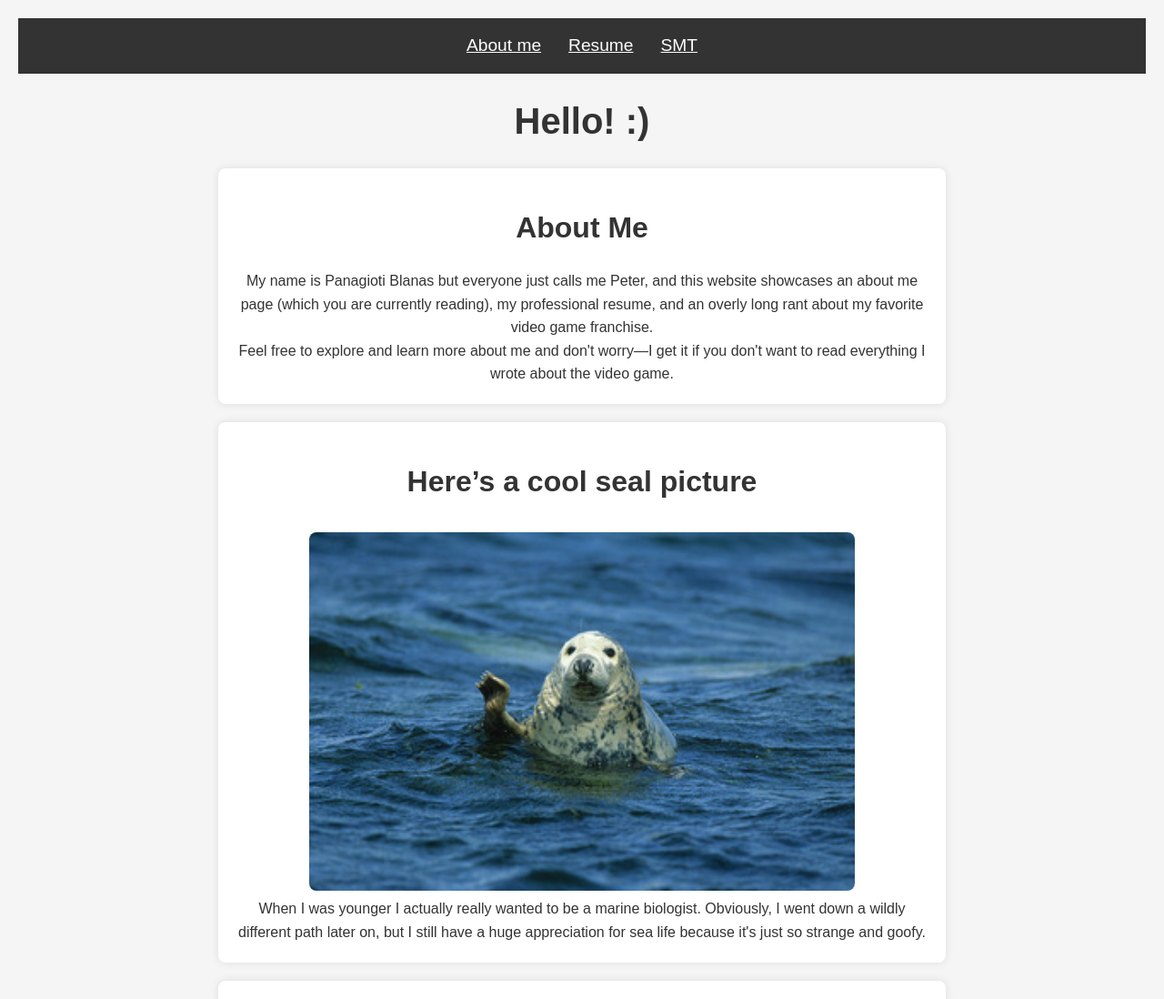
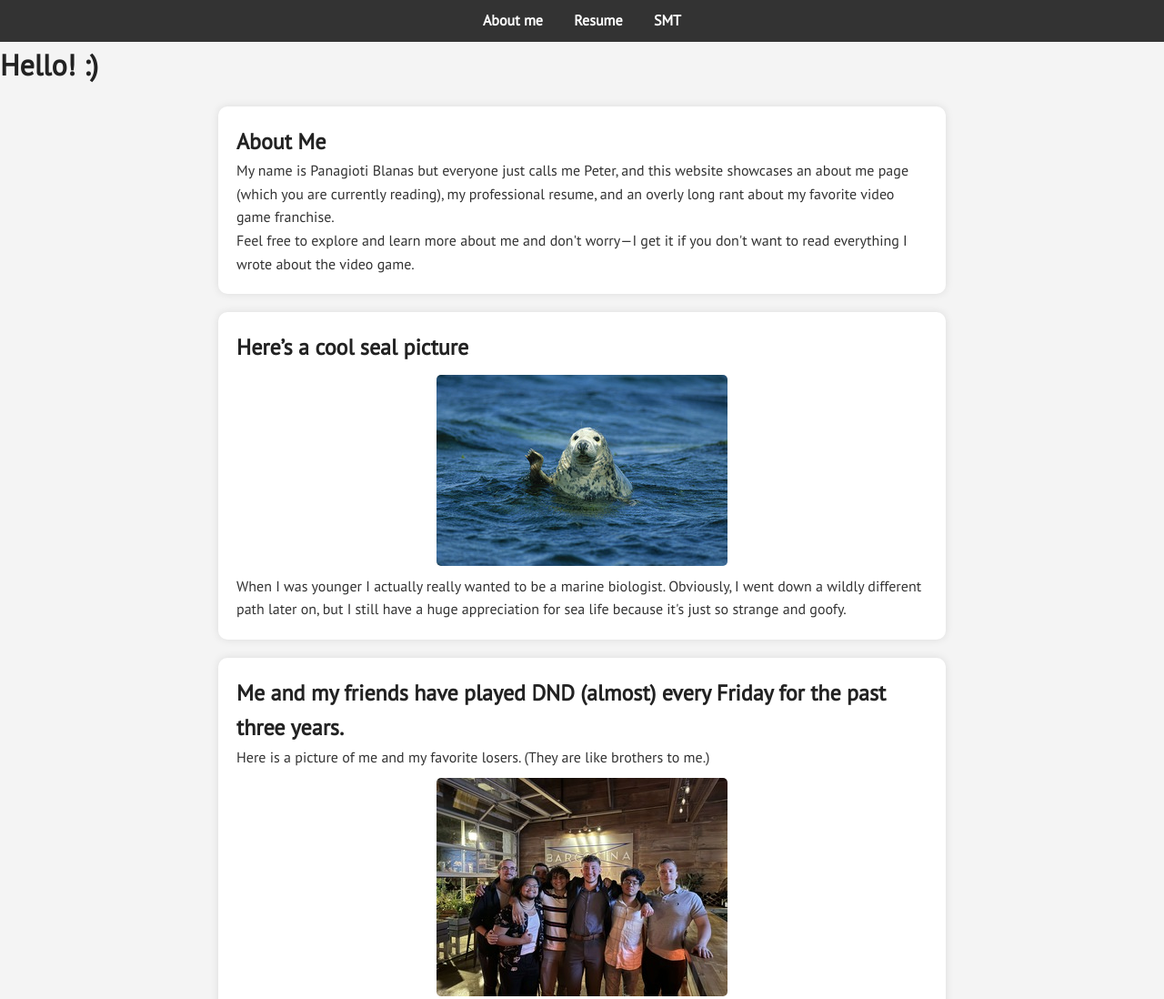
Before and after one commit to Panagioti-George-Blanas/Project-2-Panagioti-Blanas, a plain HTML site: page index.html in a window 1280 px wide. Shown: the top 1098 px of the page at 91% size. Drawn offline with Linux system fonts and the light colour scheme; files that its build step writes are made by us from their sources.

Commit message:
Update style.css
Added PT Sans

```diff
--- a/css/style.css
+++ b/css/style.css
@@ -1,83 +1,80 @@
-/* Global Styles */
+/* Import PT Sans Font */
+@import url('https://fonts.googleapis.com/css2?family=PT+Sans&display=swap');
+
+/* General Styles */
 body {
-  font-family: 'Arial', sans-serif;
-  background-color: #f5f5f5;
+  font-family: 'PT Sans', sans-serif;
+  margin: 0;
+  padding: 0;
+  background-color: #f4f4f4;
   color: #333;
   line-height: 1.6;
-  text-align: center;
-  padding: 20px;
 }
 
 /* Navigation Bar */
-nav {
+ul {
+  list-style: none;
   background: #333;
-  padding: 15px;
+  padding: 10px;
+  text-align: center;
 }
 
-nav ul {
-  display: flex;
-  justify-content: center;
-}
-
-nav li {
+ul li {
+  display: inline;
   margin: 0 15px;
 }
 
-nav a {
+ul li a {
   color: white;
-  font-size: 1.2rem;
+  text-decoration: none;
+  font-weight: bold;
 }
 
-nav a:hover {
-  color: #ffcc00;
+ul li a:hover {
+  text-decoration: underline;
 }
 
-/* Headings */
-h1 {
-  font-size: 2.5rem;
-  margin-top: 20px;
+/* Header */
+h1, h2, h3 {
+  color: #222;
 }
 
-h2 {
-  font-size: 2rem;
-  margin: 20px 0;
+header {
+  text-align: center;
+  padding: 20px;
+  background: #444;
+  color: white;
 }
 
 /* Sections */
 section {
+  max-width: 800px;
+  margin: 20px auto;
   background: white;
-  margin: 20px auto;
   padding: 20px;
-  max-width: 800px;
-  border-radius: 8px;
+  border-radius: 10px;
   box-shadow: 0 0 10px rgba(0, 0, 0, 0.1);
 }
 
 /* Images */
 img {
-  width: 100%;
-  max-width: 600px;
-  border-radius: 8px;
-  margin-top: 10px;
+  max-width: 100%;
+  display: block;
+  margin: 10px auto;
+  border-radius: 5px;
 }
 
-/* Responsive Design */
-@media (max-width: 768px) {
-  nav ul {
-    flex-direction: column;
-  }
-
-  nav li {
-    margin: 10px 0;
-  }
+/* Videos */
+video {
+  width: 100%;
+  border-radius: 5px;
 }
 
-/* Apply imported font */
-body {
-    font-family: 'Poppins', sans-serif;
+/* Footer */
+footer {
+  text-align: center;
+  padding: 10px;
+  background: #333;
+  color: white;
+  margin-top: 20px;
 }
-
-/* Use a browser-native font for headers */
-h1, h2 {
-    font-family: Arial, sans-serif;
-}
```
